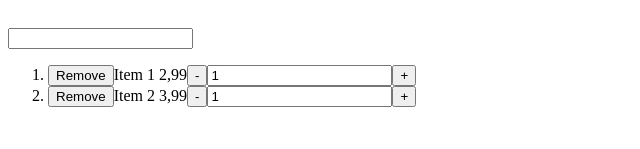
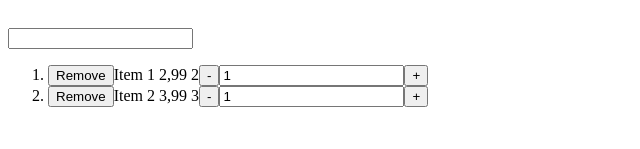
Before and after one commit to Manu2505/Supermarket_Frontend, a Next.js app: page /cart in a window 1280 px wide. Shown: the part 140-289 px from the top of the page, without its empty margins (0-640 px from the left). Built offline with nearby package versions, Linux system fonts and the light colour scheme.

Commit message:
Added full price functionallity

```diff
--- a/src/componentsCart/itemList.tsx
+++ b/src/componentsCart/itemList.tsx
@@ -1,38 +1,62 @@
-import React from "react";
+import React, { useState } from "react";
 
 interface ItemListProps {
   items: any[];
 }
 
-const ItemList: React.FC<ItemListProps> = ({ items }) => {
+const ItemList: React.FC<ItemListProps> = ({ items: initialItems }) => {
+  const [items, setItems] = useState(initialItems);
+const [fullPrices, setFullPrices] = useState<number[]>(initialItems.map(item => parseFloat(item.price)));
+
   function removeItem(index: number) {
-    items.splice(index, 1);
+    const newItems = [...items];
+    newItems.splice(index, 1);
+    setItems(newItems);
+    console.log("items", newItems);
   }
 
-  function quantityLowered() {
-    const quantity = document.getElementById("quantity") as HTMLInputElement;
+  function quantityLowered(index: number) {
+    const quantity = document.getElementById(index.toString()) as HTMLInputElement;
     if (parseInt(quantity.value) <= 1) {
       quantity.value = "1"; //make the Button grayed out, TODO
     } else {
       quantity.value = (parseInt(quantity.value) - 1).toString();
     }
+    updateFullPrice(index);
   }
 
-  function quantityIncreased() {
-    const quantity = document.getElementById("quantity") as HTMLInputElement;
+  function quantityIncreased(index: number) {
+    const quantity = document.getElementById(index.toString()) as HTMLInputElement;
     quantity.value = (parseInt(quantity.value) + 1).toString();
+    updateFullPrice(index);
   }
- // TODO: Add full Price of the items if quantity is greater than 1
+
+  function updateFullPrice(index: number) {
+    const quantity = document.getElementById(index.toString()) as HTMLInputElement;
+    const price = items[index].price;
+    const fullPrice = parseInt(quantity.value) * parseFloat(price);
+    setFullPrice(index, fullPrice);
+  }
+
+  function setFullPrice(index: number, fullPrice: number): Promise<void> {
+    return new Promise((resolve) => {
+      const newFullPrices = [...fullPrices];
+      newFullPrices[index] = fullPrice;
+      setFullPrices(newFullPrices);
+      resolve();
+    });
+  }
+
   return (
     <div>
       <ol>
         {items.map((item, index) => (
           <li key={index}>
             <button onClick={() => removeItem(index)}>Remove</button>
-            {item.name} {item.price}
-            <button onClick={() => quantityLowered()}>-</button>
-            <input id="quantity" type="number" defaultValue={"1"}></input>
-            <button onClick={() => quantityIncreased()}>+</button>
+            {item.name} {item.price} {fullPrices[index]}
+            <button onClick={() => quantityLowered(index)}>-</button>
+            <input id={index.toString()} type="number" defaultValue={"1"}></input>
+            <button onClick={() => quantityIncreased(index)}>+</button>
           </li>
         ))}
       </ol>
```
Also changed, not shown: 2 other files (tests, documents, lock files or other folders).
